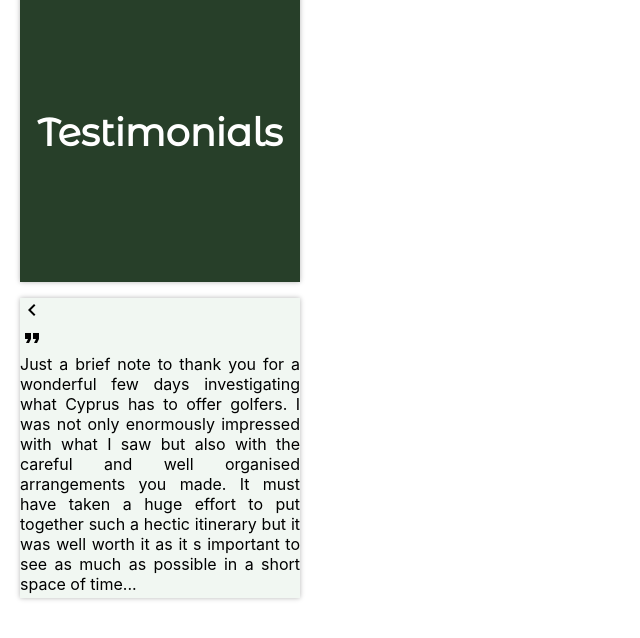
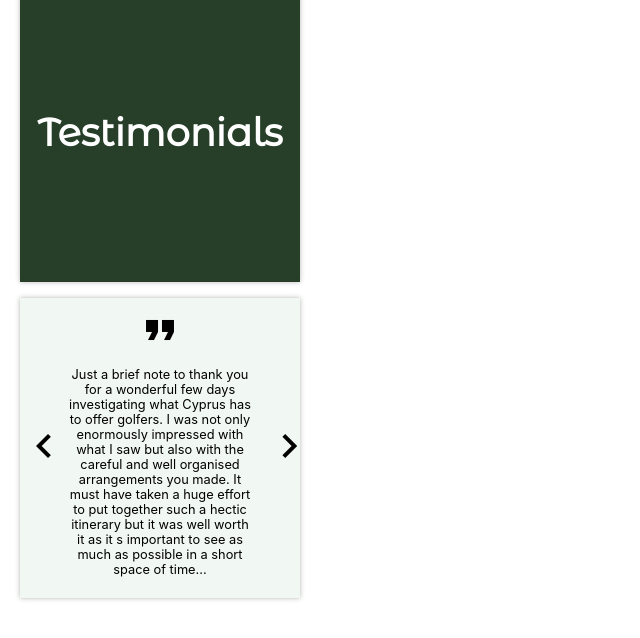
Before and after one commit to annaszalkiewicz/eaglegolfgroup, a React (Create React App) app: page / in a window 1280 px wide. Shown: the part 6032-6670 px from the top of the page, without its empty margins (0-640 px from the left). Built offline with nearby package versions, Linux system fonts and the light colour scheme.

Commit message:
Add styling to testimonials item

```diff
--- a/src/css/_index.scss
+++ b/src/css/_index.scss
@@ -162,7 +162,8 @@ main {
     "eventItem2"
     "eventItem3"
     "eventItem4"
-    "testimonialsHeader";
+    "testimonialsHeader"
+    "testimonialsItem1";
   grid-gap: 1em;
 }
 
@@ -291,6 +292,26 @@ main {
   justify-content: center;
   align-items: center;
 }
+.testimonials-item-1 {
+  grid-area: testimonialsItem1;
+  display: flex;
+
+  justify-content: space-between;
+  align-items: center;
+}
+.testimonials-container {
+  display: flex;
+  flex-direction: column;
+  width: 290px;
+  text-align: center;
+  p {
+    padding: 1em;
+    font-size: 0.8em;
+  }
+}
+.quote-icon, .left-arrow, .right-arrow {
+  font-size: 3em;
+}
 
 // CAROUSEL
 
```
